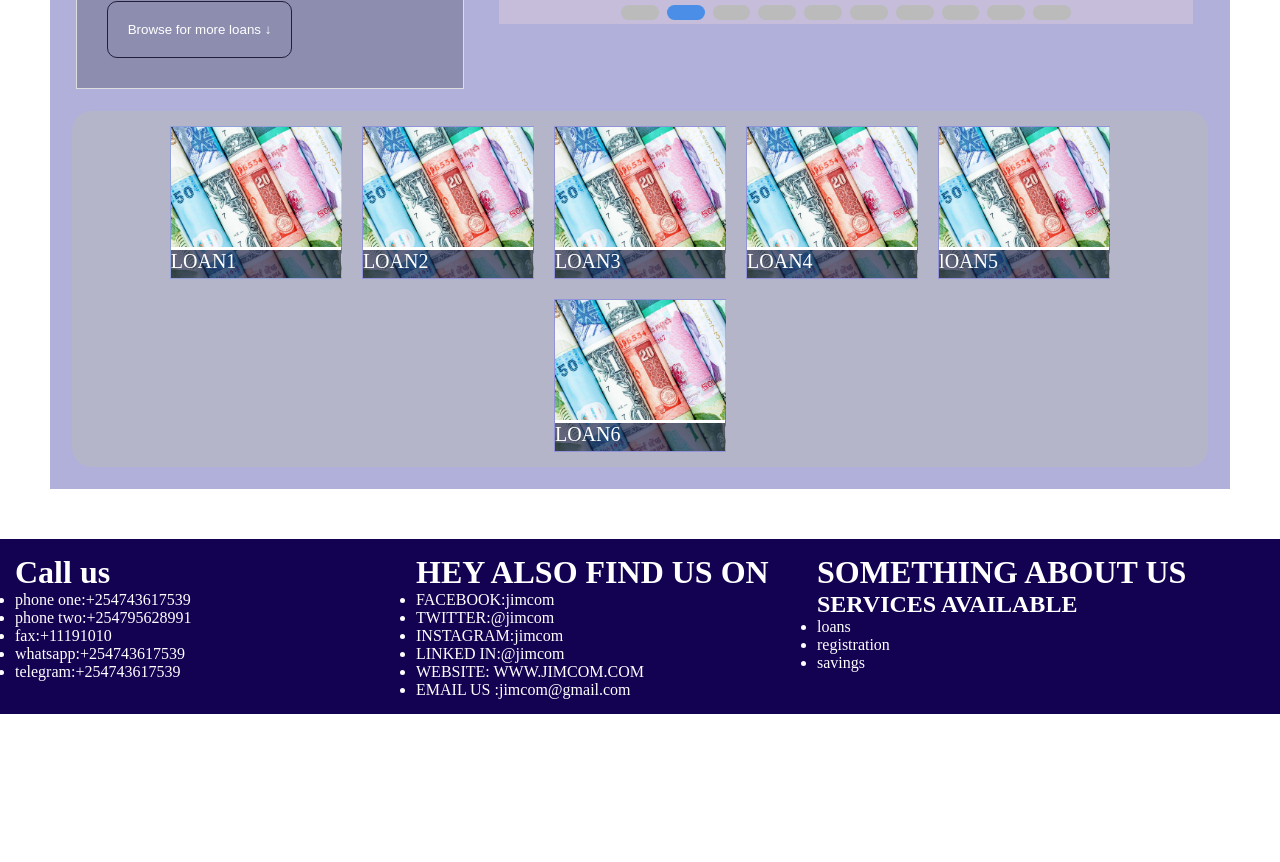
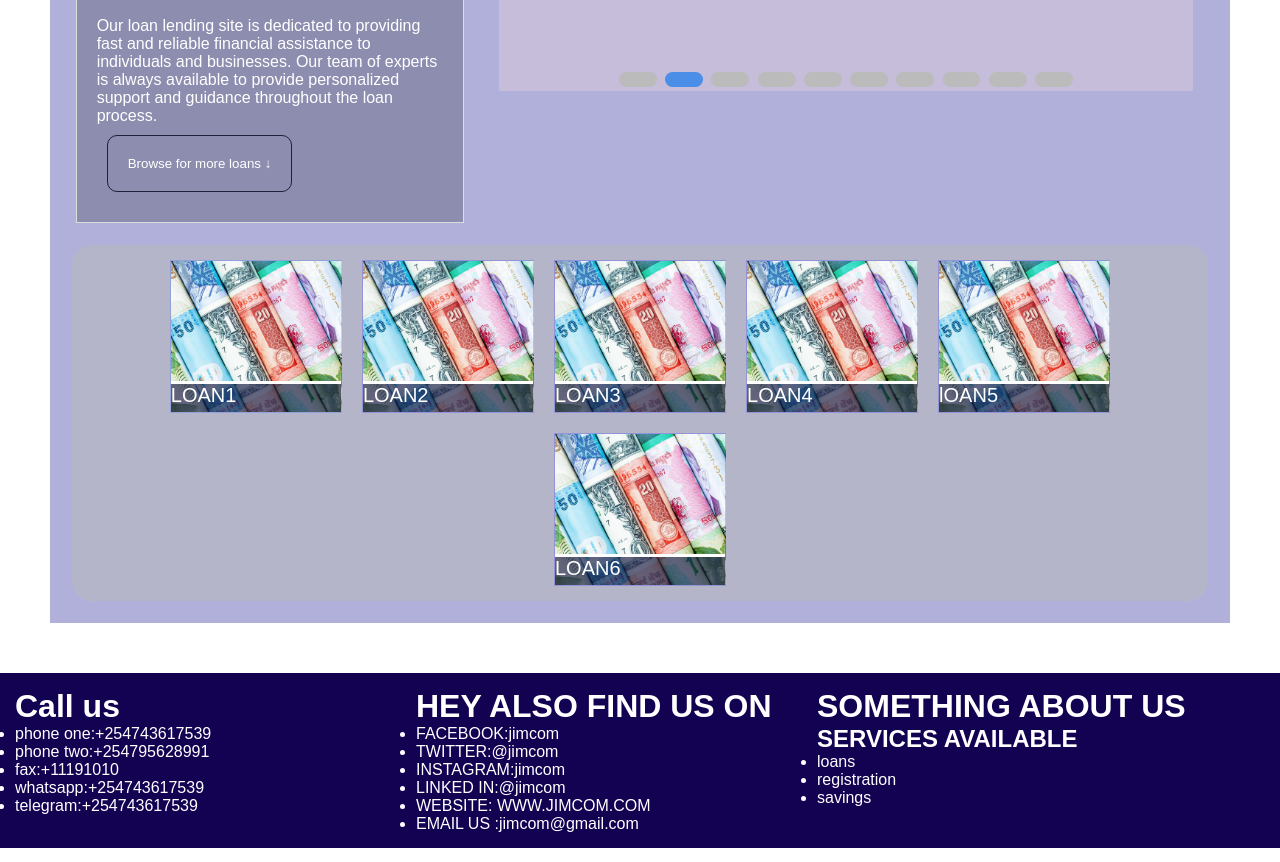
Before and after one commit to AlvinWesley/jimcomloans, a plain HTML site: page index.html in a window 1280 px wide. Shown: the part 864-1726 px from the top of the page. Before the commit the page ends 1592 px from the top, so only its background shows below. Drawn offline with Linux system fonts and the light colour scheme.

Commit message:
initial commit

```diff
--- a/index.html
+++ b/index.html
@@ -9,6 +9,7 @@
     <link rel="stylesheet" type="text/css" href="indexlayoutstyle.css">
     <link rel="stylesheet" type="text/css" href="indexcomponents.css">
     <link rel="stylesheet" type="text/css" href="homepage.css">
+    <link rel="stylesheet" type="text/css" href="screens.css">
 </head>
 <header>
     <div class="headerskeleton">
@@ -124,14 +125,14 @@
 
     </div>
     <div class="myproducts">
-        <div class="contents" id="c1"><p><section>LOAN1 <h1>5%INTREST</h1>
+        <div class="contents" id="c1"><p><section>LOAN1 <h1>3%INTREST</h1>
         <button><a href="products.html#esp">check it out</a></button></section></p>
     </div>
-        <div class="contents" id="c2"><p><section>LOAN2 <h1>5%INTREST</h1>
+        <div class="contents" id="c2"><p><section>LOAN2 <h1>1%INTREST</h1>
             <button><a href="products.html#cap">check it out</a></button></section></p></div>
-        <div class="contents" id="c3"><p><section>LOAN3  <h1>5%INTREST</h1>
+        <div class="contents" id="c3"><p><section>LOAN3  <h1>3%INTREST</h1>
             <button><a href="products.html#moc">check it out</a></button></section></p></div>
-        <div class="contents" id="c4"><p><section>LOAN4 <h1>5%INTREST</h1>
+        <div class="contents" id="c4"><p><section>LOAN4 <h1>4%INTREST</h1>
             <button><a href="products.html#cor">check it out</a></button></section></p></div>
         <div class="contents" id="c5"><p><section> lOAN5<h1>5% INTREST</h1>
             <button><a href="products.html#lat">check it out</a></button></section></p></div>
--- a/screens.css
+++ b/screens.css
@@ -13,3 +13,7 @@
 @media only screen and (max-width: 576px) {
   /* Styles for screens with a maximum width of 576px */
 }
+@import url('https://fonts.googleapis.com/css?family=Montserrat');
+body {
+  font-family: 'Montserrat', sans-serif;
+}
```
